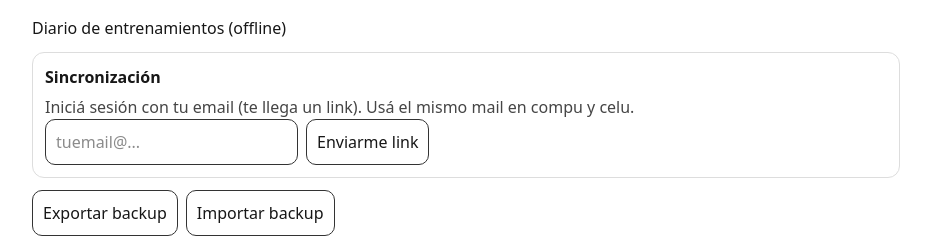
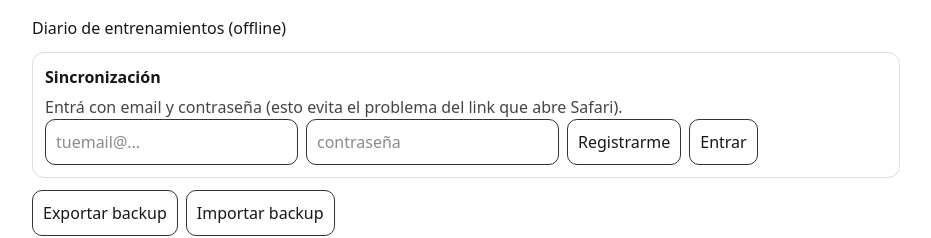
Before and after one commit to NicolasS1990/nico-entrenos, a Next.js app: page / in a window 1280 px wide. Shown: the top 238 px of the page, without its empty margins (174-1105 px from the left). Built offline with nearby package versions, Linux system fonts and the light colour scheme; no server answers.

Commit message:
login con usuario y contraseña

```diff
--- a/src/app/page.tsx
+++ b/src/app/page.tsx
@@ -24,6 +24,7 @@ const TYPES: WorkoutType[] = ["Rodaje", "Calidad", "Cuestas", "Largo", "Gravel",
 
 export default function Home() {
   const [email, setEmail] = useState("");
+  const [password, setPassword] = useState("");
   const [authed, setAuthed] = useState(false);
   const [syncMsg, setSyncMsg] = useState("");
   const [sessions, setSessions] = useState<Session[]>([]);
@@ -139,7 +140,7 @@ const monthSessions = useMemo(() => {
     <>
   <b>Sincronización</b>
   <p style={{ marginTop: 6, opacity: 0.8 }}>
-        Iniciá sesión con tu email (te llega un link). Usá el mismo mail en compu y celu.
+    Entrá con email y contraseña (esto evita el problema del link que abre Safari).
   </p>
 
   <div style={{ display: "flex", gap: 8, alignItems: "center", flexWrap: "wrap" }}>
@@ -148,21 +149,38 @@ const monthSessions = useMemo(() => {
       value={email}
       onChange={(e) => setEmail(e.target.value)}
       style={{ padding: 10, borderRadius: 10, border: "1px solid #333", minWidth: 240 }}
+      autoCapitalize="none"
+      autoCorrect="off"
     />
+
+    <input
+      placeholder="contraseña"
+      type="password"
+      value={password}
+      onChange={(e) => setPassword(e.target.value)}
+      style={{ padding: 10, borderRadius: 10, border: "1px solid #333", minWidth: 200 }}
+    />
+
     <button
       onClick={async () => {
         setSyncMsg("");
-            const { error } = await supabase.auth.signInWithOtp({
-              email,
-              options: {
-                emailRedirectTo: window.location.origin,
-              },
-            });
-            setSyncMsg(error ? `Error: ${error.message}` : "Listo ✅ Te mandé un link al mail (abrilo en ESTE dispositivo).");
+        const { error } = await supabase.auth.signUp({ email, password });
+        setSyncMsg(error ? `Error: ${error.message}` : "Listo ✅ Usuario creado. Ahora tocá Entrar.");
       }}
       style={{ padding: 10, borderRadius: 10, border: "1px solid #333", cursor: "pointer" }}
     >
-          Enviarme link
+      Registrarme
+    </button>
+
+    <button
+      onClick={async () => {
+        setSyncMsg("");
+        const { error } = await supabase.auth.signInWithPassword({ email, password });
+        setSyncMsg(error ? `Error: ${error.message}` : "Entraste ✅");
+      }}
+      style={{ padding: 10, borderRadius: 10, border: "1px solid #333", cursor: "pointer" }}
+    >
+      Entrar
     </button>
   </div>
 
--- a/src/lib/supabase.ts
+++ b/src/lib/supabase.ts
@@ -2,5 +2,12 @@ import { createClient } from "@supabase/supabase-js";
 
 export const supabase = createClient(
   process.env.NEXT_PUBLIC_SUPABASE_URL!,
-  process.env.NEXT_PUBLIC_SUPABASE_ANON_KEY!
+  process.env.NEXT_PUBLIC_SUPABASE_ANON_KEY!,
+  {
+    auth: {
+      persistSession: true,
+      autoRefreshToken: true,
+      detectSessionInUrl: true,
+    },
+  }
 );
```
Lines whose indentation alone changed are shown as unchanged.
